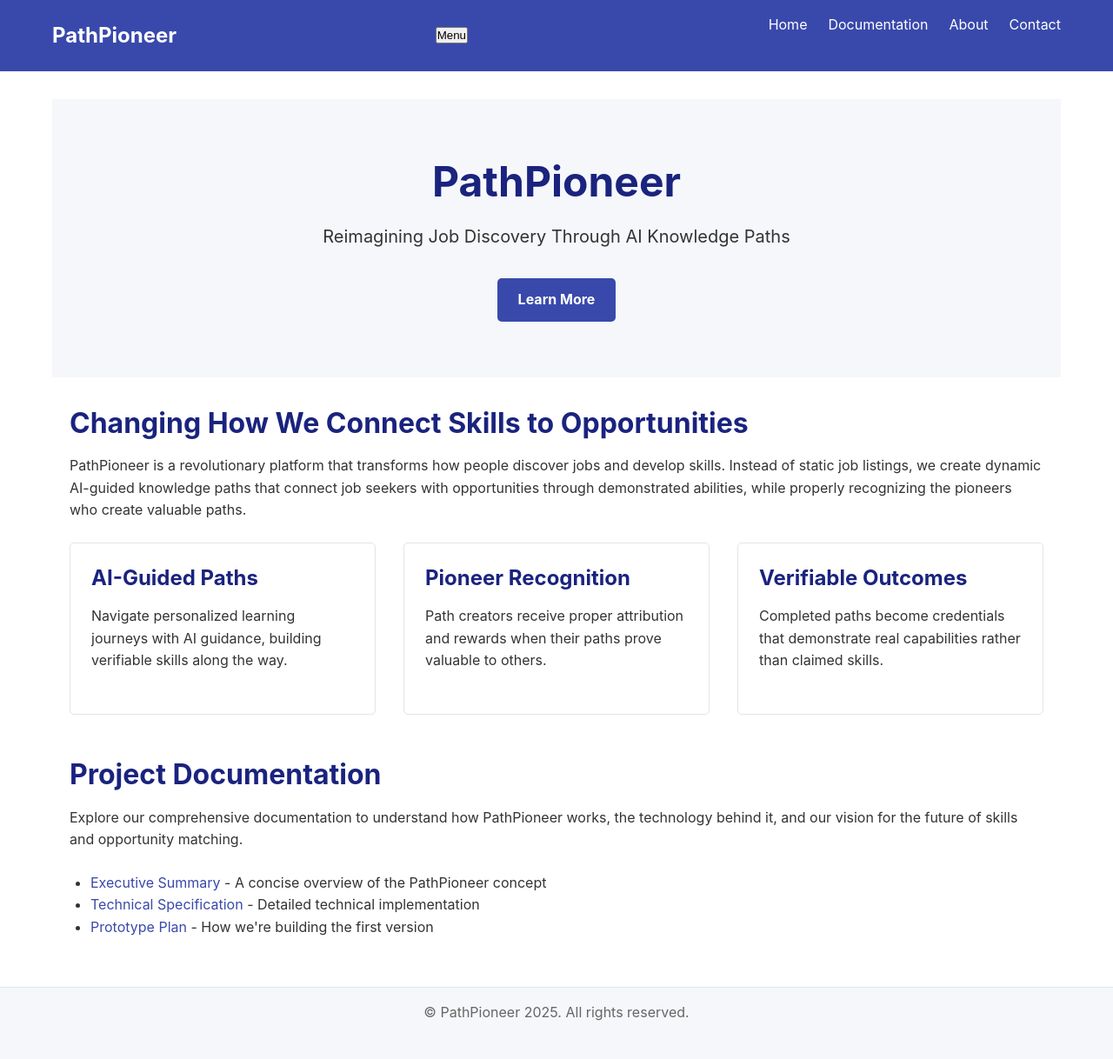
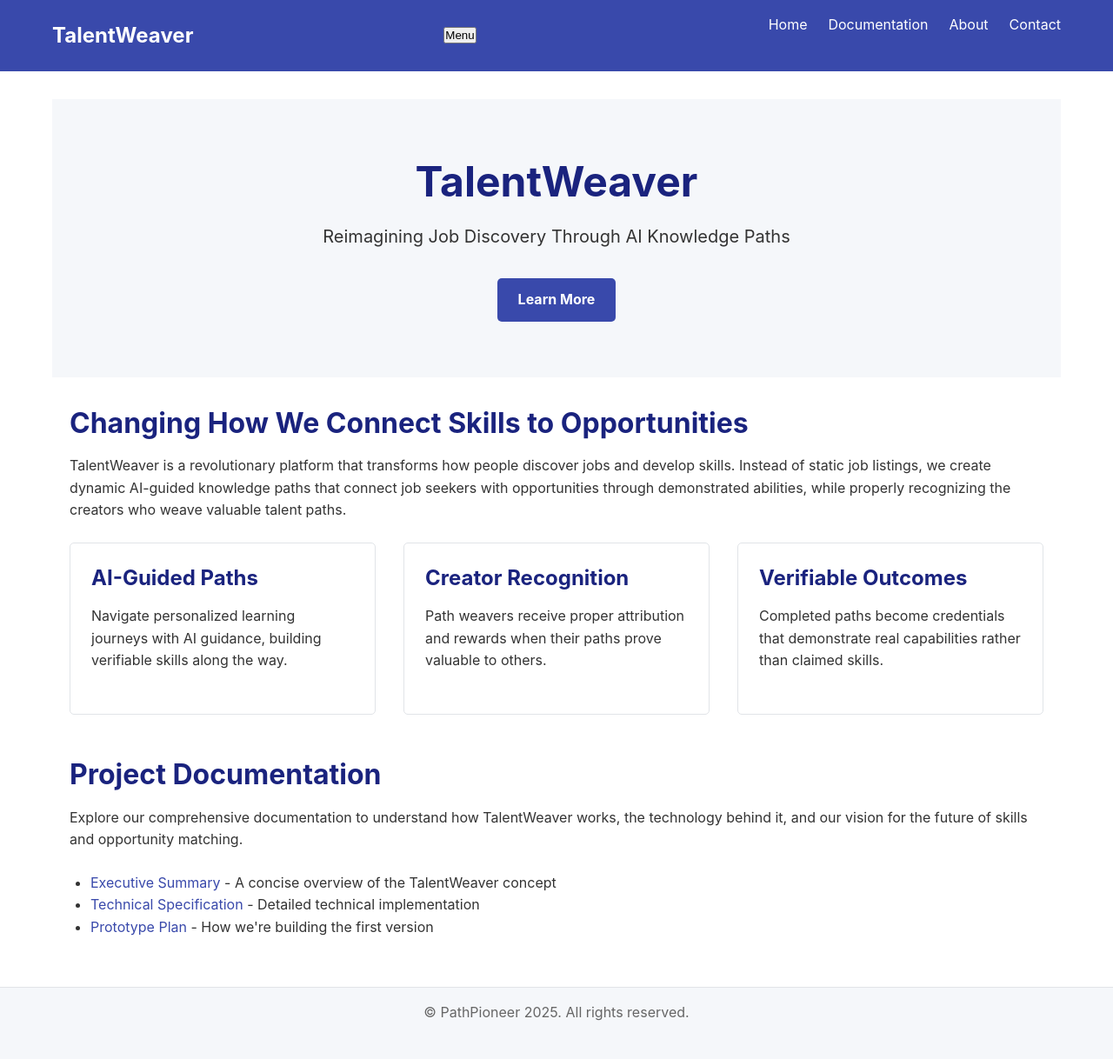
Before and after one commit to ai-altrev/TalentWeaver, a Jekyll site: the page built from docs/index.md, in a window 1280 px wide. Shown: the whole page at 87% size. Built offline with Jekyll 4.4.1, drawn with Linux system fonts in a browser that asks for light colours.

```diff
--- a/docs/_config.yml
+++ b/docs/_config.yml
@@ -1,7 +1,7 @@
-title: PathPioneer
+title: TalentWeaver
 description: Reimagining Job Discovery Through AI Knowledge Paths
 url: "https://YOUR_USERNAME.github.io" # Replace YOUR_USERNAME with your GitHub username
-baseurl: "/PathPioneer"
+baseurl: "/TalentWeaver"
 
 # Build settings
 markdown: kramdown
--- a/docs/index.md
+++ b/docs/index.md
@@ -5,7 +5,7 @@ title: Home
 
 <section class="hero">
   <div class="container">
-    <h1>PathPioneer</h1>
+    <h1>TalentWeaver</h1>
     <p>Reimagining Job Discovery Through AI Knowledge Paths</p>
     <a href="{{ '/docs/executive-summary/' | relative_url }}" class="cta-button">Learn More</a>
   </div>
@@ -15,10 +15,10 @@ title: Home
   <section class="intro">
     <h2>Changing How We Connect Skills to Opportunities</h2>
     <p>
-      PathPioneer is a revolutionary platform that transforms how people discover jobs and develop skills.
+      TalentWeaver is a revolutionary platform that transforms how people discover jobs and develop skills.
       Instead of static job listings, we create dynamic AI-guided knowledge paths that connect job seekers
-      with opportunities through demonstrated abilities, while properly recognizing the pioneers who create
-      valuable paths.
+      with opportunities through demonstrated abilities, while properly recognizing the creators who weave
+      valuable talent paths.
     </p>
   </section>
 
@@ -31,9 +31,9 @@ title: Home
     </div>
 
     <div class="feature-card">
-      <h3>Pioneer Recognition</h3>
+      <h3>Creator Recognition</h3>
       <p>
-        Path creators receive proper attribution and rewards when their paths prove valuable to others.
+        Path weavers receive proper attribution and rewards when their paths prove valuable to others.
       </p>
     </div>
 
@@ -48,12 +48,12 @@ title: Home
   <section class="documentation-preview">
     <h2>Project Documentation</h2>
     <p>
-      Explore our comprehensive documentation to understand how PathPioneer works, the technology behind it,
+      Explore our comprehensive documentation to understand how TalentWeaver works, the technology behind it,
       and our vision for the future of skills and opportunity matching.
     </p>
 
     <ul>
-      <li><a href="{{ '/docs/executive-summary/' | relative_url }}">Executive Summary</a> - A concise overview of the PathPioneer concept</li>
+      <li><a href="{{ '/docs/executive-summary/' | relative_url }}">Executive Summary</a> - A concise overview of the TalentWeaver concept</li>
       <li><a href="{{ '/docs/technical-specification/' | relative_url }}">Technical Specification</a> - Detailed technical implementation</li>
       <li><a href="{{ '/docs/prototype-plan/' | relative_url }}">Prototype Plan</a> - How we're building the first version</li>
     </ul>
```
Also changed, not shown: docs/about.md (+8 -8 lines), .github/workflows/jekyll-gh-pages.yml, README.md.
